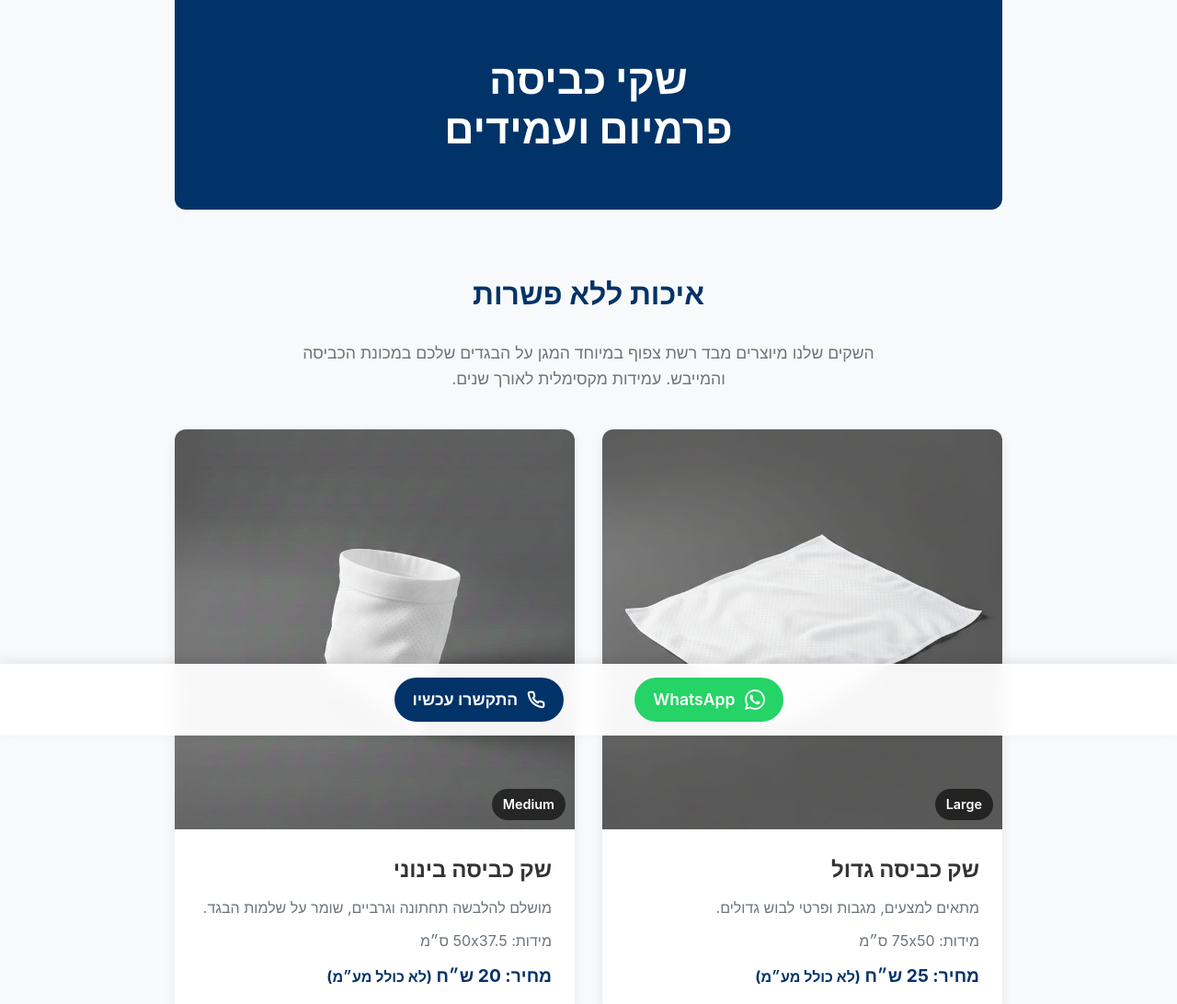
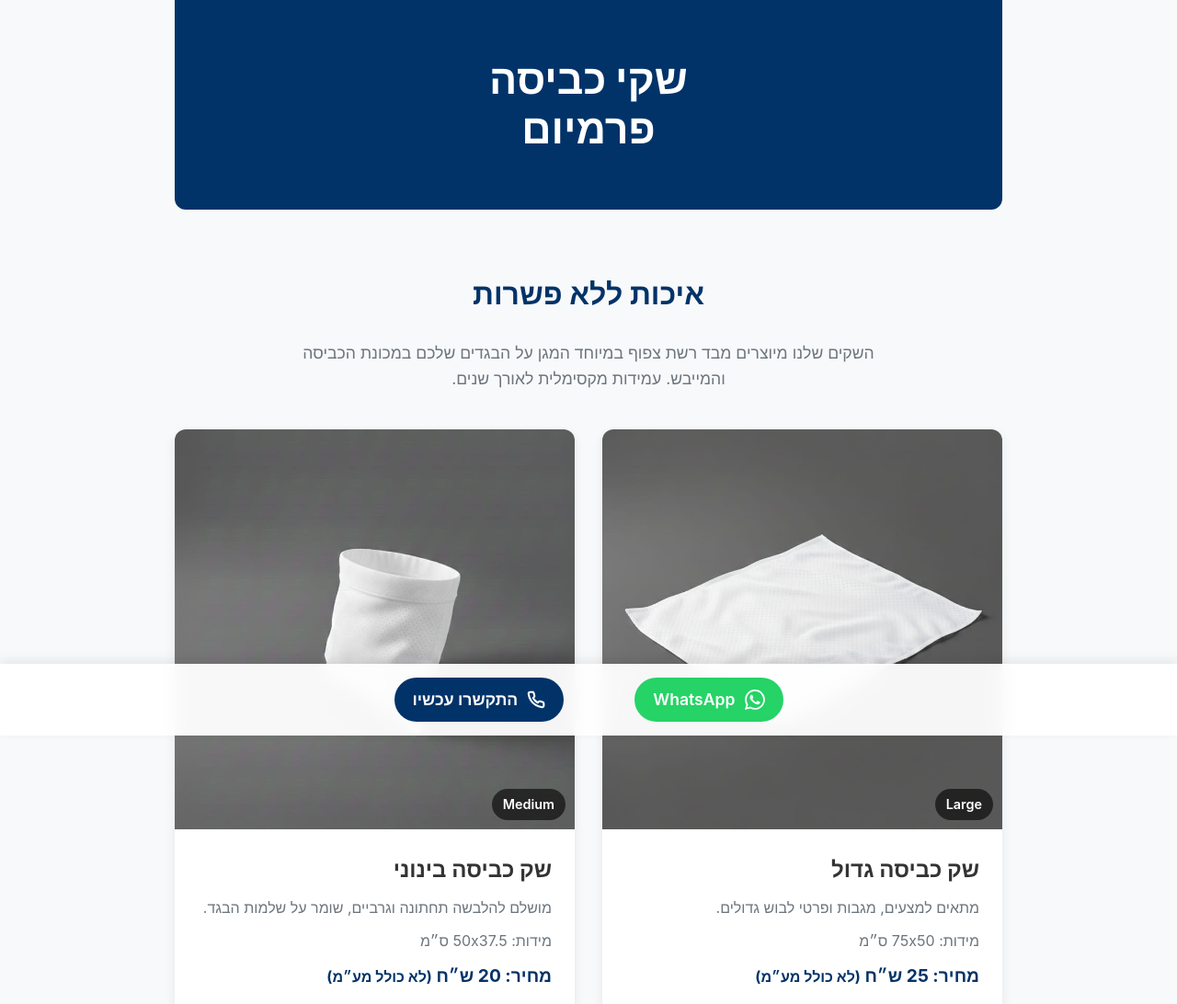
Before and after one commit to avidan850/lan-bag, a website: page public/index.html in a window 1280 px wide. Shown: the top 1092 px of the page at 92% size. Drawn offline with Linux system fonts and the light colour scheme.

Commit message:
update text

```diff
--- a/public/index.html
+++ b/public/index.html
@@ -10,7 +10,7 @@
   <div id="root">
     <div class="site-container" dir="rtl">
       <header class="hero-banner">
-        <h1 class="hero-title">שקי כביסה<br/>פרמיום ועמידים</h1>
+        <h1 class="hero-title">שקי כביסה<br/>פרמיום</h1>
       </header>
 
       <main class="main-content">
```
